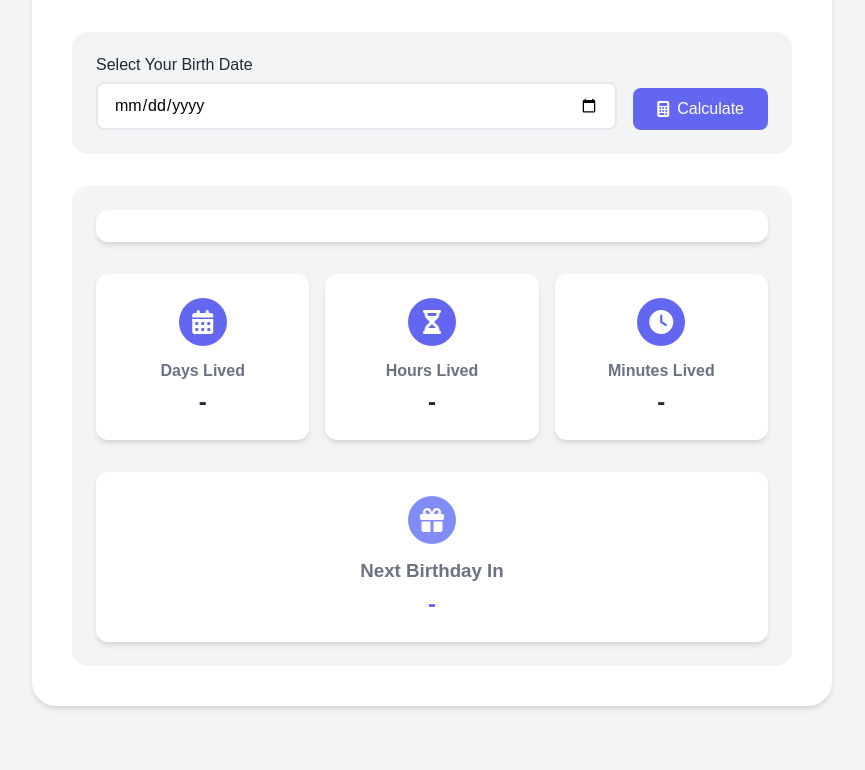
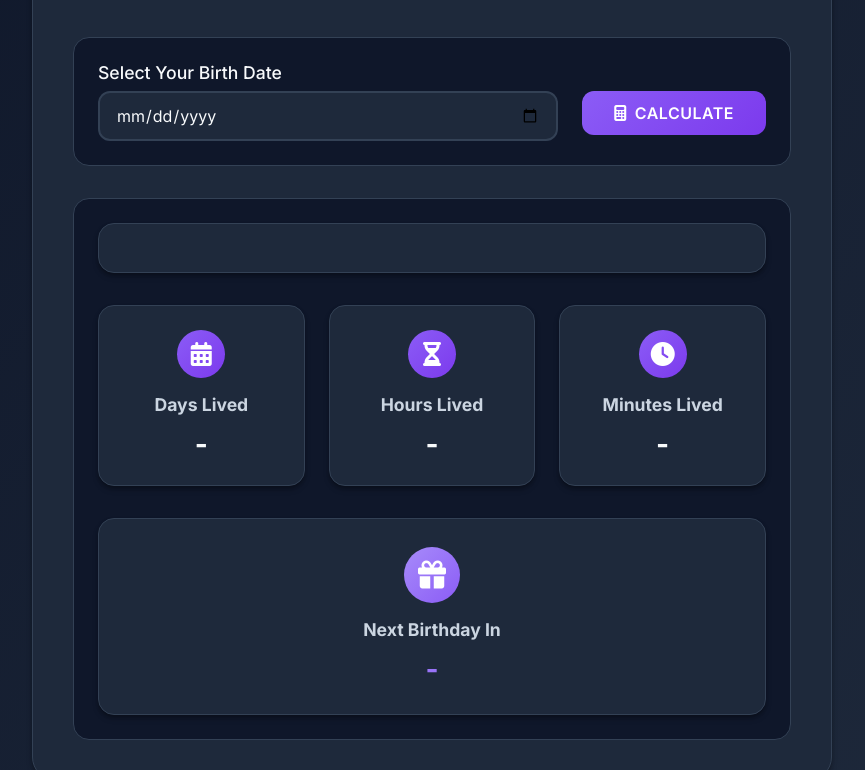
Before and after one commit to ARYANKAWALE/Age-Calculator, a plain HTML site: page index.html in a window 1280 px wide. Shown: the part 154-924 px from the top of the page, without its empty margins (208-1073 px from the left). Before the commit the page ends 892 px from the top, so only its background shows below. Drawn offline with Linux system fonts and the light colour scheme.

Commit message:
styles.css

```diff
--- a/styles.css
+++ b/styles.css
@@ -1,19 +1,21 @@
-* {
+*{
     margin: 0;
     padding: 0;
-    font-family: 'Poppins', sans-serif;
+    font-family: 'Inter', sans-serif;
     box-sizing: border-box;
 }
 
 :root {
-    --primary-color: #6366f1;
-    --secondary-color: #4f46e5;
-    --accent-color: #818cf8;
-    --text-color: #1f2937;
-    --light-text: #6b7280;
-    --background: #f3f4f6;
-    --card-bg: #ffffff;
-    --shadow: 0 4px 6px -1px rgba(0, 0, 0, 0.1), 0 2px 4px -1px rgba(0, 0, 0, 0.06);
+    --primary-color: #8b5cf6;
+    --secondary-color: #7c3aed;
+    --accent-color: #a78bfa;
+    --text-color: #f8fafc;
+    --light-text: #cbd5e1;
+    --background: #0f172a;
+    --card-bg: #1e293b;
+    --border-color: #334155;
+    --hover-shadow: 0 8px 16px -4px rgba(139, 92, 246, 0.3);
+    --shadow: 0 4px 6px -1px rgba(0, 0, 0, 0.3), 0 2px 4px -1px rgba(0, 0, 0, 0.2);
 }
 
 body {
@@ -29,6 +31,7 @@ body {
     display: flex;
     justify-content: center;
     align-items: center;
+    background: linear-gradient(135deg, #0f172a 0%, #1e293b 100%);
 }
 
 .calculator {
@@ -38,6 +41,13 @@ body {
     border-radius: 24px;
     padding: 2.5rem;
     box-shadow: var(--shadow);
+    border: 1px solid var(--border-color);
+    transition: all 0.3s ease;
+}
+
+.calculator:hover {
+    box-shadow: var(--hover-shadow);
+    border-color: var(--primary-color);
 }
 
 .header {
@@ -48,7 +58,9 @@ body {
 .header h1 {
     font-size: 2.5rem;
     font-weight: 700;
-    color: var(--primary-color);
+    background: linear-gradient(135deg, var(--primary-color), var(--accent-color));
+    -webkit-background-clip: text;
+    -webkit-text-fill-color: transparent;
     margin-bottom: 0.5rem;
 }
 
@@ -62,9 +74,18 @@ body {
     padding: 1.5rem;
     border-radius: 16px;
     margin-bottom: 2rem;
+    border: 1px solid var(--border-color);
+    position: relative;
+    transition: all 0.3s ease;
+}
+
+.input-box:hover {
+    border-color: var(--primary-color);
+    box-shadow: var(--hover-shadow);
 }
 
 .date-input {
+    position: relative;
     margin-bottom: 1rem;
 }
 
@@ -73,99 +94,164 @@ body {
     font-weight: 500;
     margin-bottom: 0.5rem;
     color: var(--text-color);
+    font-size: 1.1rem;
+}
+
+.error-message {
+    position: absolute;
+    left: 0;
+    bottom: -1.5rem;
+    color: #ef4444;
+    font-size: 0.875rem;
+    font-weight: 500;
 }
 
 .input-box input {
     width: 100%;
     padding: 0.75rem 1rem;
-    border: 2px solid #e5e7eb;
-    border-radius: 8px;
+    border: 2px solid var(--border-color);
+    border-radius: 12px;
     font-size: 1rem;
     transition: all 0.3s ease;
+    background: var(--card-bg);
+    color: var(--text-color);
+}
+
+.input-box input:hover {
+    border-color: var(--accent-color);
+}
+
+.input-box input.error {
+    border-color: #ef4444;
+    background-color: rgba(239, 68, 68, 0.1);
 }
 
 .input-box input:focus {
     outline: none;
     border-color: var(--primary-color);
-    box-shadow: 0 0 0 3px rgba(99, 102, 241, 0.1);
+    box-shadow: 0 0 0 3px rgba(139, 92, 246, 0.2);
 }
 
 .input-box button {
     width: 100%;
-    background: var(--primary-color);
+    background: linear-gradient(135deg, var(--primary-color), var(--secondary-color));
     color: white;
     border: none;
     padding: 0.75rem 1.5rem;
-    border-radius: 8px;
+    border-radius: 12px;
     font-size: 1rem;
-    font-weight: 500;
+    font-weight: 600;
     cursor: pointer;
     transition: all 0.3s ease;
     display: flex;
     align-items: center;
     justify-content: center;
     gap: 0.5rem;
+    margin-top: 0.5rem;
+    text-transform: uppercase;
+    letter-spacing: 0.5px;
 }
 
 .input-box button:hover {
-    background: var(--secondary-color);
     transform: translateY(-2px);
+    box-shadow: var(--hover-shadow);
 }
 
 .results-container {
     background: var(--background);
     border-radius: 16px;
     padding: 1.5rem;
+    border: 1px solid var(--border-color);
+    transition: all 0.3s ease;
+}
+
+.results-container:hover {
+    border-color: var(--primary-color);
+    box-shadow: var(--hover-shadow);
 }
 
 .main-result {
     text-align: center;
     margin-bottom: 2rem;
-    padding: 1rem;
-    background: white;
-    border-radius: 12px;
+    padding: 1.5rem;
+    background: var(--card-bg);
+    border-radius: 16px;
     box-shadow: var(--shadow);
+    border: 1px solid var(--border-color);
+    transition: all 0.3s ease;
+}
+
+.main-result:hover {
+    border-color: var(--primary-color);
+    box-shadow: var(--hover-shadow);
 }
 
 #result {
-    font-size: 1.5rem;
+    font-size: 1.75rem;
     font-weight: 600;
     color: var(--text-color);
+    line-height: 1.4;
 }
 
 #result span {
     color: var(--primary-color);
+    font-weight: 700;
 }
 
 .detailed-results {
     display: grid;
     grid-template-columns: repeat(auto-fit, minmax(200px, 1fr));
-    gap: 1rem;
+    gap: 1.5rem;
     margin-bottom: 2rem;
 }
 
 .result-card {
-    background: white;
+    background: var(--card-bg);
     padding: 1.5rem;
-    border-radius: 12px;
+    border-radius: 16px;
     text-align: center;
     box-shadow: var(--shadow);
-    transition: transform 0.3s ease;
+    transition: all 0.3s ease;
+    border: 1px solid var(--border-color);
+    position: relative;
+    overflow: hidden;
+}
+
+.result-card::before {
+    content: '';
+    position: absolute;
+    top: 0;
+    left: 0;
+    width: 100%;
+    height: 100%;
+    background: linear-gradient(135deg, var(--primary-color), var(--secondary-color));
+    opacity: 0;
+    transition: opacity 0.3s ease;
+    z-index: 1;
+    border-radius: 16px;
 }
 
 .result-card:hover {
     transform: translateY(-5px);
+    border-color: var(--primary-color);
+    box-shadow: var(--hover-shadow);
+}
+
+.result-card:hover::before {
+    opacity: 0.1;
 }
 
 .card-icon {
     width: 48px;
     height: 48px;
-    background: var(--primary-color);
+    background: linear-gradient(135deg, var(--primary-color), var(--secondary-color));
     border-radius: 50%;
     display: flex;
     align-items: center;
     justify-content: center;
     margin: 0 auto 1rem;
+    position: relative;
+    z-index: 2;
 }
 
 .card-icon i {
@@ -174,57 +260,97 @@ body {
 }
 
 .result-card h3 {
-    font-size: 1rem;
+    font-size: 1.1rem;
     color: var(--light-text);
-    margin-bottom: 0.5rem;
+    margin-bottom: 0.75rem;
+    position: relative;
+    z-index: 2;
 }
 
 .result-card p {
-    font-size: 1.5rem;
-    font-weight: 600;
+    font-size: 1.75rem;
+    font-weight: 700;
     color: var(--text-color);
+    position: relative;
+    z-index: 2;
 }
 
 .next-birthday {
     text-align: center;
-    background: white;
-    padding: 1.5rem;
-    border-radius: 12px;
+    background: var(--card-bg);
+    padding: 1.75rem;
+    border-radius: 16px;
     box-shadow: var(--shadow);
+    border: 1px solid var(--border-color);
+    transition: all 0.3s ease;
+    position: relative;
+    overflow: hidden;
+}
+
+.next-birthday::before {
+    content: '';
+    position: absolute;
+    top: 0;
+    left: 0;
+    width: 100%;
+    height: 100%;
+    background: linear-gradient(135deg, var(--accent-color), var(--primary-color));
+    opacity: 0;
+    transition: opacity 0.3s ease;
+    z-index: 1;
+}
+
+.next-birthday:hover {
+    transform: translateY(-3px);
+    border-color: var(--accent-color);
+    box-shadow: var(--hover-shadow);
+}
+
+.next-birthday:hover::before {
+    opacity: 0.1;
 }
 
 .birthday-icon {
-    width: 48px;
-    height: 48px;
-    background: var(--accent-color);
+    width: 56px;
+    height: 56px;
+    background: linear-gradient(135deg, var(--accent-color), var(--primary-color));
     border-radius: 50%;
     display: flex;
     align-items: center;
     justify-content: center;
     margin: 0 auto 1rem;
+    position: relative;
+    z-index: 2;
 }
 
 .birthday-icon i {
-    font-size: 1.5rem;
+    font-size: 1.75rem;
     color: white;
 }
 
 .next-birthday h3 {
     color: var(--light-text);
-    margin-bottom: 0.5rem;
+    margin-bottom: 0.75rem;
+    font-size: 1.1rem;
+    position: relative;
+    z-index: 2;
 }
 
 #next-birthday-countdown {
-    font-size: 1.5rem;
-    font-weight: 600;
-    color: var(--primary-color);
+    font-size: 1.75rem;
+    font-weight: 700;
+    background: linear-gradient(135deg, var(--accent-color), var(--primary-color));
+    -webkit-background-clip: text;
+    -webkit-text-fill-color: transparent;
+    position: relative;
+    z-index: 2;
 }
 
 @media screen and (min-width: 768px) {
     .input-box {
         display: flex;
-        gap: 1rem;
-        align-items: flex-end;
+        gap: 1.5rem;
+        align-items: flex-start;
     }
 
     .date-input {
@@ -234,6 +360,8 @@ body {
 
     .input-box button {
         width: auto;
+        margin-top: 1.8rem;
+        padding: 0.75rem 2rem;
     }
 }
 
@@ -249,4 +377,8 @@ body {
     .detailed-results {
         grid-template-columns: 1fr;
     }
+
+    #result {
+        font-size: 1.5rem;
+    }
 }
```
